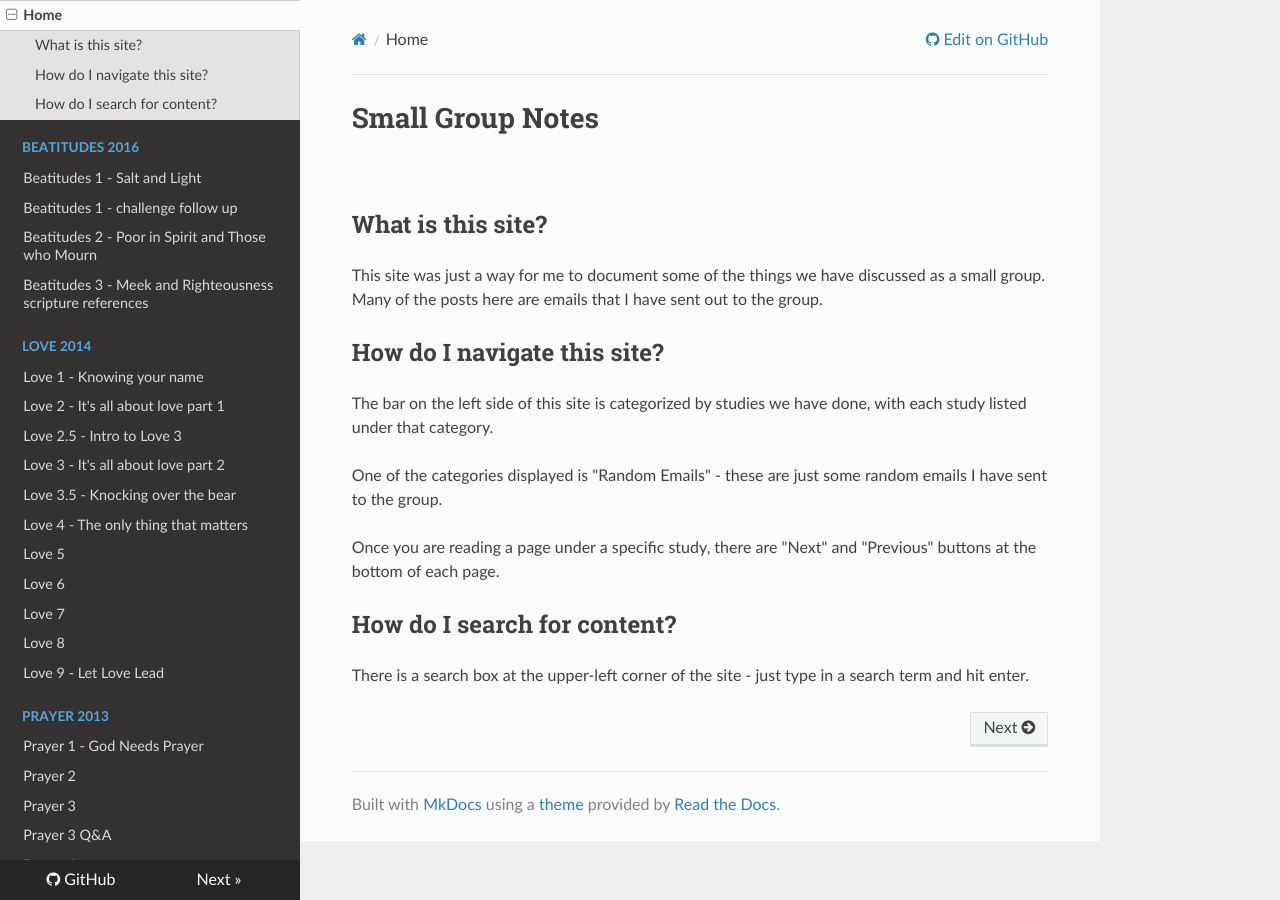
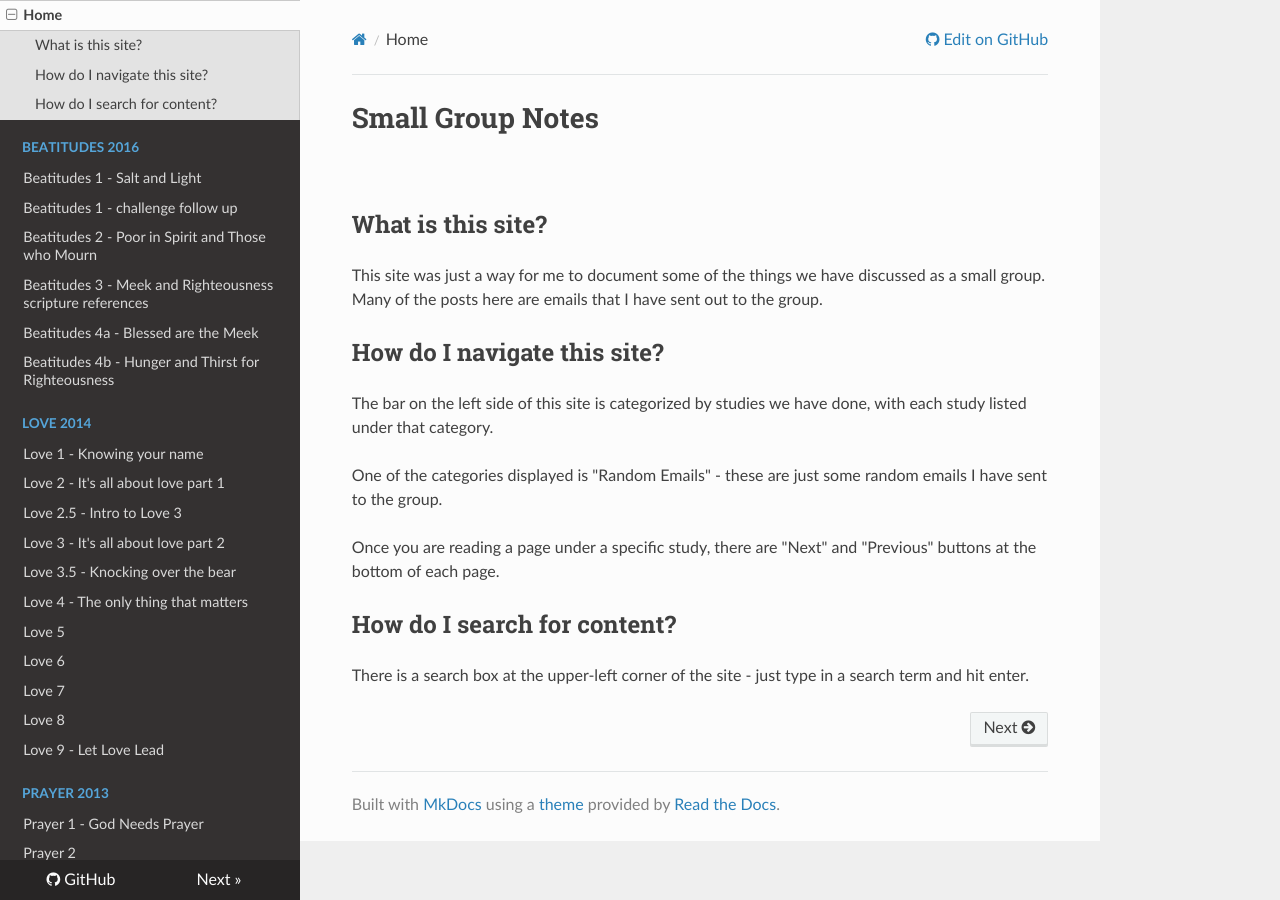
Before and after one commit to smallgroupnotes/smallgroupnotes.github.io, an MkDocs documentation site: the page built from docs/index.md, in a window 1280 px wide. Built offline with MkDocs 1.6.1, drawn with Linux system fonts in a browser that asks for light colours; nearby versions of some CDN libraries; old or Windows-style settings are respelled for this version of MkDocs.

Commit message:
Added 2 more pages

```diff
--- a/mkdocs.yml
+++ b/mkdocs.yml
@@ -20,6 +20,8 @@ pages:
     - Beatitudes 1 - challenge follow up: beatitudes2016/01-challenge.md
     - Beatitudes 2 - Poor in Spirit and Those who Mourn: beatitudes2016/02-poor-in-spirit-mourn.md
     - Beatitudes 3 - Meek and Righteousness scripture references: beatitudes2016/03-meek-righteous-verses.md
+    - Beatitudes 4a - Blessed are the Meek: beatitudes2016/4a-meek.md
+    - Beatitudes 4b - Hunger and Thirst for Righteousness: beatitudes2016/4b-hunger-and-thirst.md
   - Love 2014:
     - Love 1 - Knowing your name: love2014/love1.md
     - Love 2 - It's all about love part 1: love2014/love2.md
```
